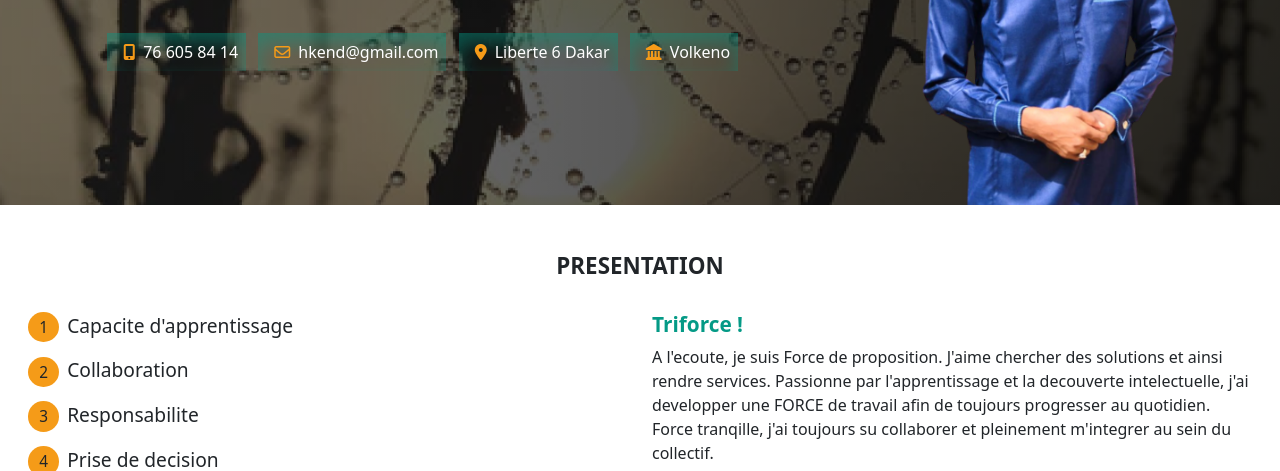
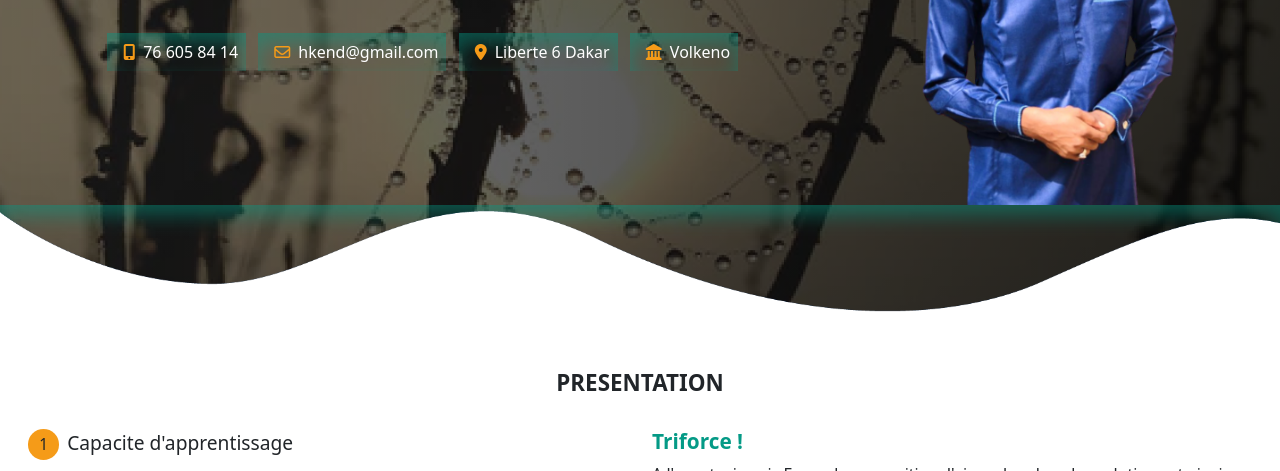
Before and after one commit to Alkaly02/kende-portfolio, a plain HTML site: page index.html in a window 1280 px wide. Shown: the part 289-760 px from the top of the page. Drawn offline with nearby package versions, Linux system fonts and the light colour scheme.

Commit message:
Mise en place du wave

```diff
--- a/index.html
+++ b/index.html
@@ -66,9 +66,12 @@
 						<img src="img/kende.png" alt="Kende profil" class="img-fluid">
 					</div>
 				</div>
+
 			</div>
 		</section>
+		<img src="img/wave1.png" alt="Wave" class="wave">
 	</header>
+
 
 	<main>
 		<!-- ========================== Presentation section ======================== -->
--- a/style.css
+++ b/style.css
@@ -58,6 +58,9 @@ p, #presentation ol > li{
 	HERO SECTION
 
 =======================================================*/
+#hero-zone{
+	/*position: relative;*/
+}
 #hero-zone h1, #hero-zone h2{
 	font-weight: normal;
 }
@@ -78,6 +81,13 @@ p, #presentation ol > li{
 }
 .border-danger{
 	border: 2px solid red;
+}
+
+.wave{
+	/*transform: rotate(180deg);*/
+	width: 100%;
+	box-shadow: 0 10px 20px rgba(4, 154, 134, 0.5) inset;
+	overflow: hidden;
 }
 
 /*======================================================
```
Also changed, not shown: img/wave-haikei.svg (added), img/wave1.png (added).
